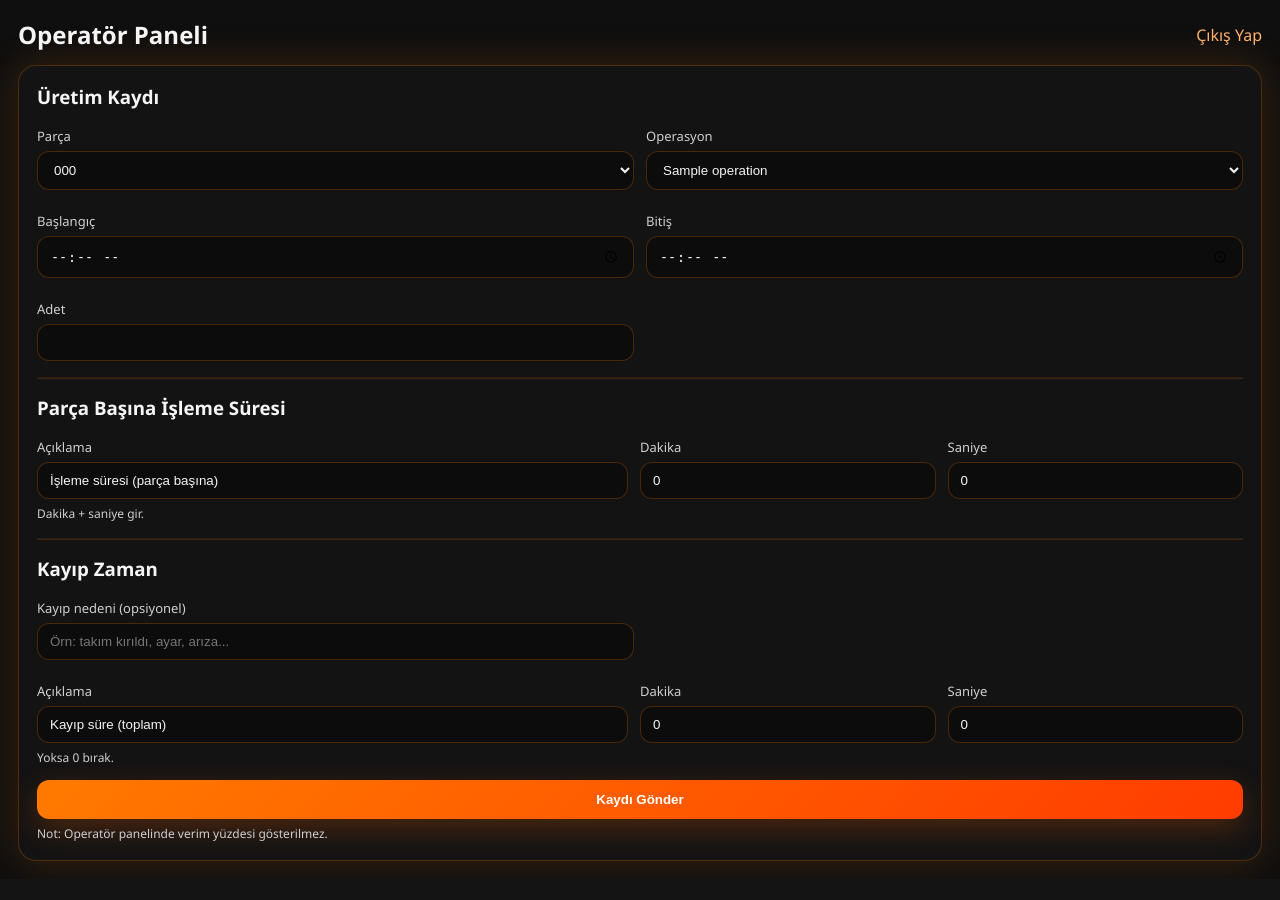
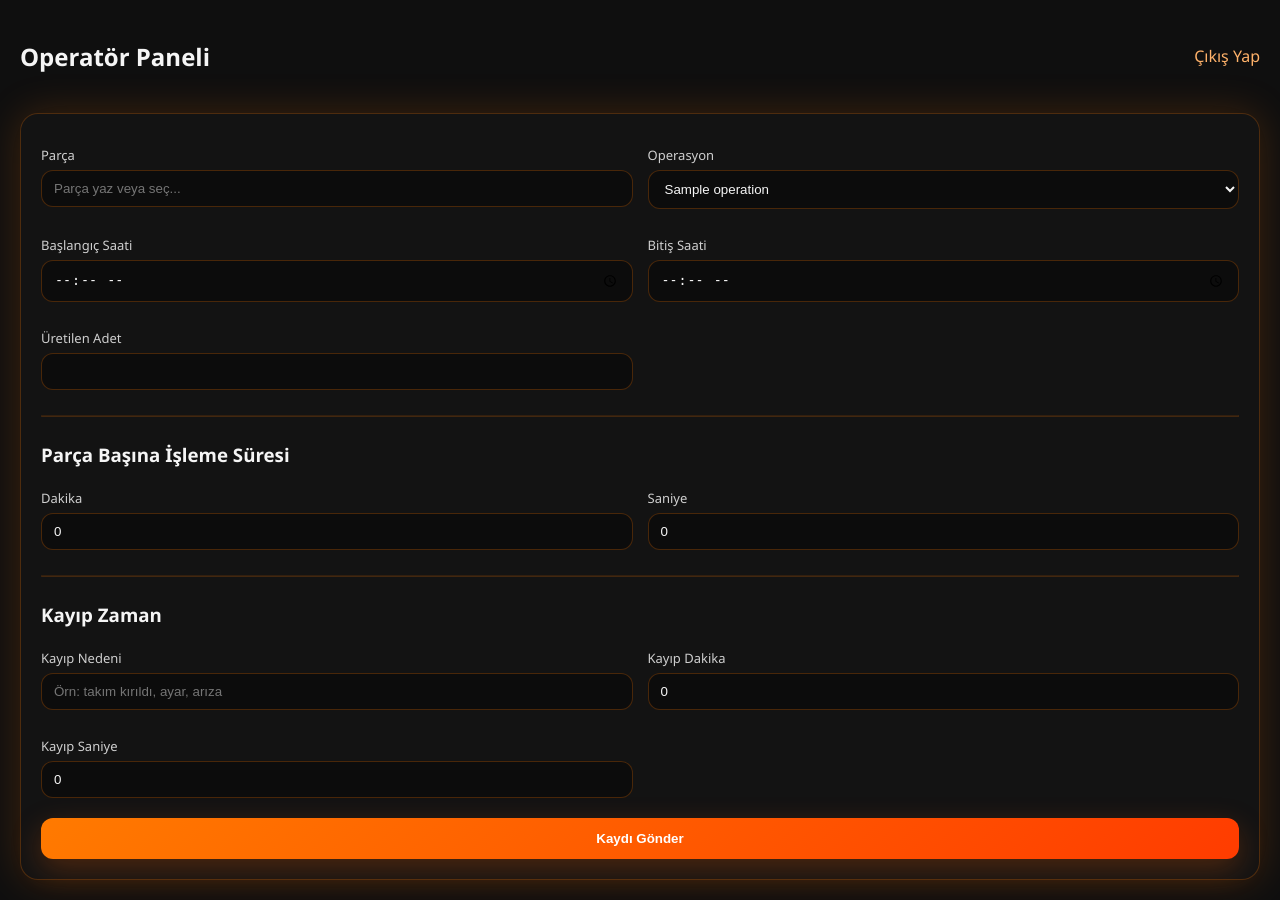
Before and after one commit to Yusuferentkl/cnc-verim-sistemi, a Flask app: template templates/operator.html in a window 1280 px wide. Before the commit the page ends 864 px from the top, so only its background shows below. Run offline with Flask 3, Linux system fonts and the light colour scheme; the template is opened without the code that fills it: most values are stand-ins (such as "Sample title", 1, 10 or a date in 2020).

Commit message:
Final operator panel with searchable part and downtime

```diff
--- a/templates/operator.html
+++ b/templates/operator.html
@@ -1,9 +1,10 @@
 <!DOCTYPE html>
 <html lang="tr">
 <head>
-  <meta charset="UTF-8" />
-  <meta name="viewport" content="width=device-width, initial-scale=1.0"/>
+<meta charset="UTF-8">
+<meta name="viewport" content="width=device-width, initial-scale=1.0">
 <title>Operatör Paneli</title>
+
 <style>
 :root{
   --bg:#0f0f0f;
@@ -15,19 +16,44 @@
   --btn1:#ff7a00;
   --btn2:#ff3c00;
 }
+
 *{ box-sizing:border-box; }
-    body{ margin:0; background:var(--bg); color:var(--text); font-family:Segoe UI, sans-serif; padding:18px; }
-    a{ color:#ffb26a; text-decoration:none; }
-    .top{ display:flex; justify-content:space-between; align-items:center; flex-wrap:wrap; gap:10px; margin-bottom:14px; }
+
+body{
+  margin:0;
+  background:var(--bg);
+  color:var(--text);
+  font-family:Segoe UI, sans-serif;
+  padding:20px;
+}
+
+.top{
+  display:flex;
+  justify-content:space-between;
+  align-items:center;
+  margin-bottom:20px;
+}
+
+a{
+  color:#ffb26a;
+  text-decoration:none;
+}
+
 .card{
   background:var(--card);
   border:1px solid var(--border);
   border-radius:18px;
-      padding:18px;
-      box-shadow:0 0 40px rgba(255,120,0,.18);
+  padding:20px;
+  box-shadow:0 0 40px rgba(255,120,0,.2);
 }
-    .msg{ margin:12px 0; padding:10px 12px; border-radius:12px; border:1px solid rgba(255,120,0,.25); background:rgba(255,120,0,.08); color:var(--text); }
-    label{ display:block; font-size:13px; color:var(--muted); margin:10px 0 6px; }
+
+label{
+  display:block;
+  font-size:13px;
+  color:var(--muted);
+  margin:12px 0 6px;
+}
+
 input, select{
   width:100%;
   padding:10px 12px;
@@ -37,30 +63,58 @@
   color:var(--text);
   outline:none;
 }
-    input:focus, select:focus{ box-shadow:0 0 0 3px var(--ring); }
-    .grid{ display:grid; grid-template-columns: repeat(2, minmax(0, 1fr)); gap:12px; }
-    @media (max-width:720px){ .grid{ grid-template-columns:1fr; } }
-    .row3{ display:grid; grid-template-columns: 2fr 1fr 1fr; gap:12px; }
-    @media (max-width:720px){ .row3{ grid-template-columns:1fr; } }
+
+input:focus{
+  box-shadow:0 0 0 3px var(--ring);
+}
+
+.grid{
+  display:grid;
+  grid-template-columns: repeat(2, 1fr);
+  gap:15px;
+}
+
+@media(max-width:768px){
+  .grid{
+    grid-template-columns:1fr;
+  }
+}
+
 button{
   width:100%;
-      margin-top:14px;
-      padding:12px;
+  margin-top:20px;
+  padding:13px;
   border:none;
   border-radius:12px;
   background:linear-gradient(135deg,var(--btn1),var(--btn2));
-      color:#fff; font-weight:700; cursor:pointer;
+  color:white;
+  font-weight:700;
+  cursor:pointer;
   box-shadow:0 10px 30px rgba(255,100,0,.25);
 }
-    button:hover{ opacity:.95; }
-    .small{ font-size:12px; color:var(--muted); margin-top:6px; }
-    .section-title{ margin:0 0 8px; }
+
+button:hover{
+  opacity:.95;
+}
+
+.msg{
+  margin-bottom:15px;
+  padding:10px;
+  border-radius:10px;
+  background:rgba(255,120,0,.1);
+  border:1px solid rgba(255,120,0,.3);
+}
+.section-title{
+  margin-top:25px;
+  margin-bottom:10px;
+}
 </style>
 </head>
+
 <body>
 
 <div class="top">
-    <h2 style="margin:0;">Operatör Paneli</h2>
+  <h2>Operatör Paneli</h2>
   <a href="/logout">Çıkış Yap</a>
 </div>
 
@@ -69,19 +123,24 @@
 {% endif %}
 
 <div class="card">
-    <h3 class="section-title">Üretim Kaydı</h3>
 
 <form method="post">
+
 <div class="grid">
+
+  <!-- PARÇA ARAMA -->
   <div>
     <label>Parça</label>
-          <select name="part_code" required>
+    <input list="part_list" name="part_code" placeholder="Parça yaz veya seç..." required>
+
+    <datalist id="part_list">
       {% for p in part_codes %}
-              <option value="{{ p }}">{{ p }}</option>
+        <option value="{{ p }}">
       {% endfor %}
-          </select>
+    </datalist>
   </div>
 
+  <!-- OPERASYON -->
   <div>
     <label>Operasyon</label>
     <select name="operation" required>
@@ -91,70 +150,67 @@
     </select>
   </div>
 
+  <!-- BAŞLANGIÇ -->
   <div>
-          <label>Başlangıç</label>
+    <label>Başlangıç Saati</label>
     <input type="time" name="start_time" required>
   </div>
 
+  <!-- BİTİŞ -->
   <div>
-          <label>Bitiş</label>
+    <label>Bitiş Saati</label>
     <input type="time" name="end_time" required>
   </div>
 
+  <!-- ADET -->
   <div>
-          <label>Adet</label>
+    <label>Üretilen Adet</label>
     <input type="number" name="quantity" min="0" required>
   </div>
+
 </div>
 
-      <hr style="border-color:rgba(255,120,0,.18); margin:16px 0;">
+<hr style="border-color:rgba(255,120,0,.2); margin:25px 0;">
 
 <h3 class="section-title">Parça Başına İşleme Süresi</h3>
-      <div class="row3">
-        <div>
-          <label>Açıklama</label>
-          <input type="text" value="İşleme süresi (parça başına)" disabled>
-          <div class="small">Dakika + saniye gir.</div>
-        </div>
+
+<div class="grid">
   <div>
     <label>Dakika</label>
     <input type="number" name="process_min" min="0" value="0" required>
   </div>
+
   <div>
     <label>Saniye</label>
     <input type="number" name="process_sec_part" min="0" max="59" value="0" required>
   </div>
 </div>
 
-      <hr style="border-color:rgba(255,120,0,.18); margin:16px 0;">
+<hr style="border-color:rgba(255,120,0,.2); margin:25px 0;">
 
 <h3 class="section-title">Kayıp Zaman</h3>
+
 <div class="grid">
   <div>
-          <label>Kayıp nedeni (opsiyonel)</label>
-          <input type="text" name="downtime_reason" placeholder="Örn: takım kırıldı, ayar, arıza...">
+    <label>Kayıp Nedeni</label>
+    <input type="text" name="downtime_reason" placeholder="Örn: takım kırıldı, ayar, arıza">
   </div>
 
-        <div class="row3" style="grid-column: 1 / -1;">
   <div>
-            <label>Açıklama</label>
-            <input type="text" value="Kayıp süre (toplam)" disabled>
-            <div class="small">Yoksa 0 bırak.</div>
-          </div>
-          <div>
-            <label>Dakika</label>
+    <label>Kayıp Dakika</label>
     <input type="number" name="downtime_min" min="0" value="0">
   </div>
+
   <div>
-            <label>Saniye</label>
+    <label>Kayıp Saniye</label>
     <input type="number" name="downtime_sec_part" min="0" max="59" value="0">
-          </div>
   </div>
 </div>
 
 <button type="submit">Kaydı Gönder</button>
-      <div class="small">Not: Operatör panelinde verim yüzdesi gösterilmez.</div>
+
 </form>
+
 </div>
 
 </body>
```
Lines whose indentation alone changed are shown as unchanged.
